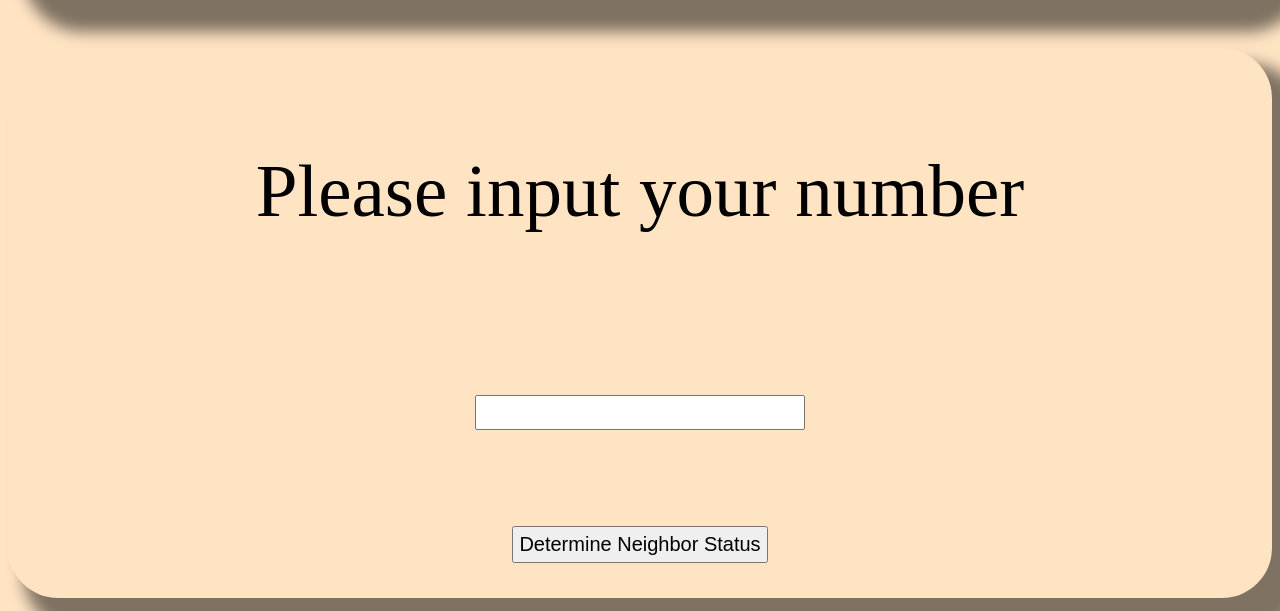
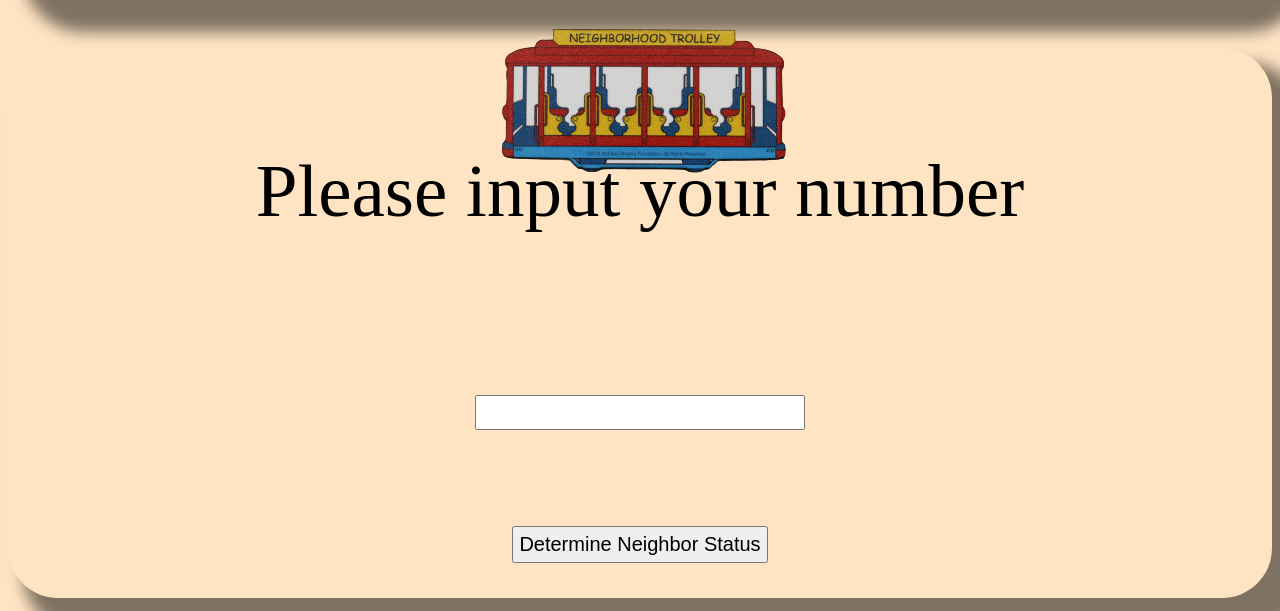
Before and after one commit to G0blinC0de/MrRoboger, a plain HTML site: page index.html in a window 1280 px wide. Shown: the part 189-800 px from the top of the page. Drawn offline with Linux system fonts and the light colour scheme; a web font is replaced by a local one.

Commit message:
add the trolley and movement

```diff
--- a/css/styles.css
+++ b/css/styles.css
@@ -40,3 +40,10 @@ h1 {
 h2 {
     font-size: 50px;
 }
+
+#movingImage {
+    position: fixed;
+    top: 215px;
+    left: 0;
+    transition: left 0.8s;
+}
--- a/index.html
+++ b/index.html
@@ -9,6 +9,8 @@
 </head>
 
 <body>
+    <img id="movingImage" src="images/trolly.png" alt="Moving Image">
+
     <h1 class="boxshadow">Welcome to the Neighborhood</h1>
     <form>
         <div class="boxshadow">
--- a/js/scripts.js
+++ b/js/scripts.js
@@ -3,7 +3,7 @@
 
 // Process the input number, run numScan function, return result
 function processNum(numInput) {
-    let results = [];
+    const results = [];
     for (let i = 0; i <= numInput; i++) {
         results.push(numScan(i));
     }
@@ -39,3 +39,28 @@ window.onload = function () {
         updateResult(resultString);
     });
 };
+
+window.addEventListener('scroll', function () {
+    const image = document.getElementById('movingImage');
+    const scrollValue = window.scrollY;
+    const windowWidth = window.innerWidth;
+    const imageWidth = image.offsetWidth;
+
+    // Calculate the maximum scroll position
+    const maxScroll = document.body.scrollHeight - window.innerHeight;
+
+    // Normalize the scroll position to a value between 0 and 1,
+    // then scale it to increase the speed of movement
+    const scale = 4; // Adjust this value to control the speed
+    const normalizedScroll = (scrollValue / maxScroll) * scale;
+
+    // Use the sine function to create a back-and-forth motion
+    // Apply modulo to keep the value within the 0 to 2π range
+    const bounceValue = Math.sin(normalizedScroll % (2 * Math.PI));
+
+    // Calculate the new left position, ensuring the image stays within the viewport
+    const newLeftPosition = (windowWidth - imageWidth) * (bounceValue + 1) / 2;
+
+    console.log("New Left Position:", newLeftPosition); // Debugging line
+    image.style.left = `${newLeftPosition}px`;
+});
```
Also changed, not shown: images/trolly.png (added).
